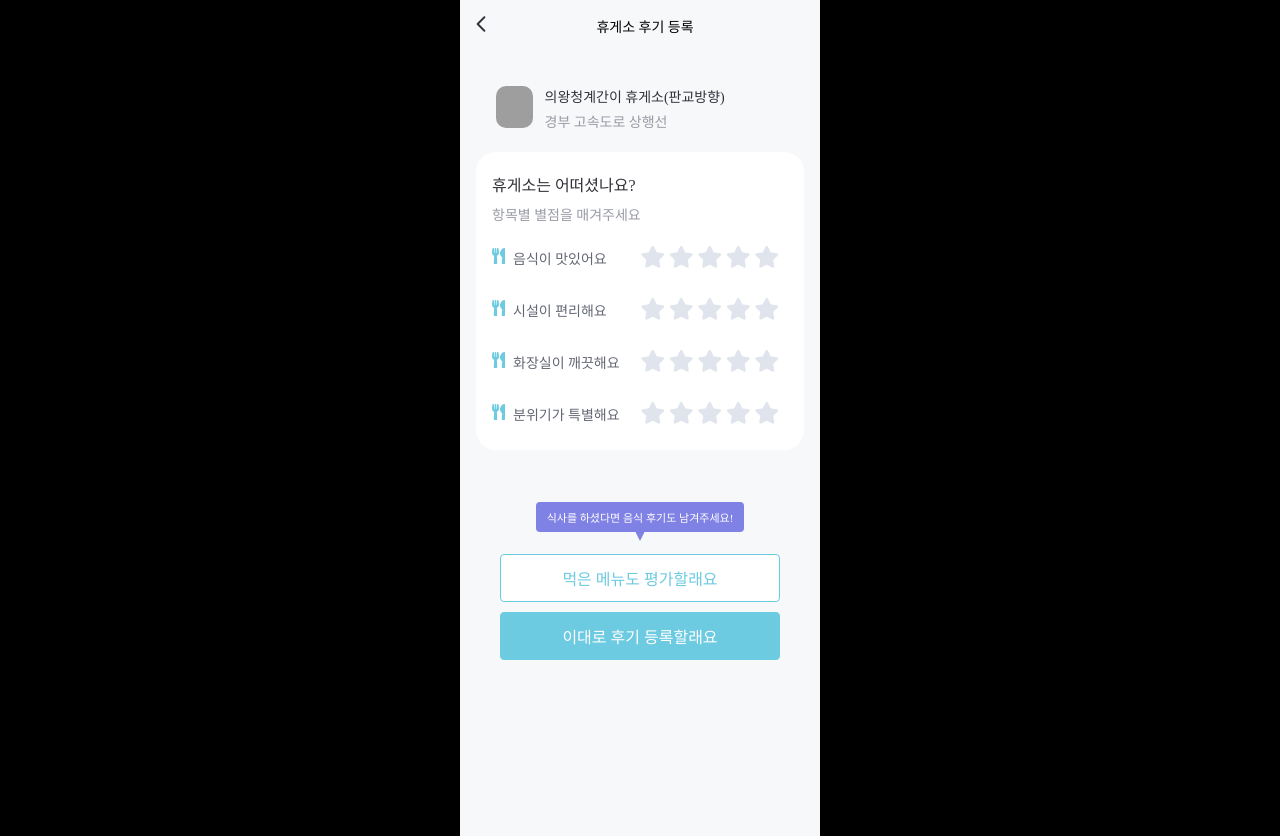
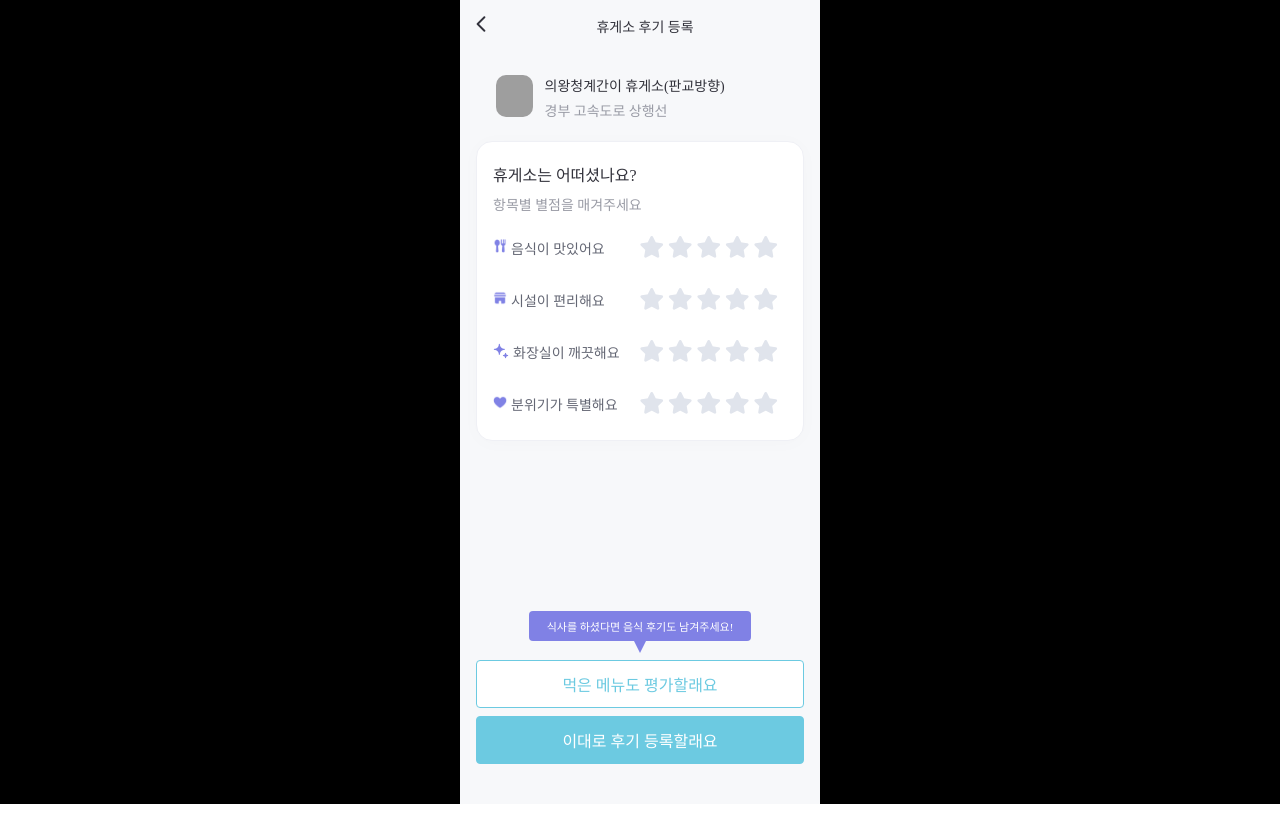
Before and after one commit to softeerbootcamp-3rd/softee5-hyundaittakdae-FE, a website built with Vite: page restAreaReview.html in a window 1280 px wide. After the commit the page ends 804 px from the top, so only its background shows below. Built offline with nearby package versions, Linux system fonts and the light colour scheme; grey boxes are pictures that could not be loaded; a web font is replaced by a local one.

Commit message:
design: 2차 리뷰 페이지 제외 디자인 최종 완료

```diff
--- a/css/dropdown.css
+++ b/css/dropdown.css
@@ -8,10 +8,10 @@
   width: 100%;
   height: 46px;
   position: relative;
-  border: 1.2px solid #979a9f;
+  border: 1.2px solid var(--200);
   border-radius: 6px;
   color: var(--300);
-  font-family: "Regular";
+  font-family: "Semibold";
   font-size: 14px;
   background: transparent;
   appearance: none;
--- a/css/restAreaReview.css
+++ b/css/restAreaReview.css
@@ -3,7 +3,7 @@ body {
 }
 
 #almostEntire {
-  height: 100vh;
+  height: calc(100vh - 32.4px);
   display: flex;
   justify-content: start;
   align-items: center;
@@ -18,22 +18,22 @@ body {
   padding-left: 10px;
   padding-top: 16px;
   position: relative;
-  background-color: #f7f8fa;
+  color: var(--700);
 }
 
 #BottomBox {
   position: fixed;
-  bottom: 130px;
+  bottom: 36px;
   height: auto;
-  width: 360px;
+  width: 328px;
   display: flex;
-  justify-content: start;
   align-items: center;
   flex-direction: column;
+  padding: 0px 16px;
 }
 
 #RestPlaceInfoBanner {
-  margin-top: 50px;
+  margin-top: 39px;
   margin-bottom: 24px;
   margin-left: 24px;
   height: 42px;
@@ -75,11 +75,13 @@ body {
   display: flex;
   justify-content: center;
   flex-direction: column;
-  background-color: #ffffff;
-  border-radius: 20px;
   padding-left: 16px;
   padding-right: 16px;
   margin: 0px 16px;
+  border-radius: 16px;
+  border: 1px solid var(--100);
+  background: var(--White, #fff);
+  box-shadow: 0px 2px 20px 0px rgba(0, 0, 0, 0.02);
 }
 
 #HowistheRest {
@@ -156,10 +158,10 @@ body {
 
 #purpleMessage {
   position: relative;
-  top: 0px;
+  top: 3px;
   margin-bottom: 10px;
   border-radius: 4px;
-  width: calc(60% - 8px);
+  width: 222px;
   height: 30px;
   background-color: #8081e5;
   display: flex;
@@ -172,10 +174,18 @@ body {
 
 #triangle-down {
   position: relative;
-  top: -13px;
+  top: -7px;
   width: 0;
   height: 0;
   border-left: 6px solid transparent;
   border-right: 6px solid transparent;
   border-top: 12px solid #8081e5;
 }
+
+#themeLogo {
+  width: 14px;
+  height: 14px;
+  margin-right: 4px;
+  color: #6ccae1;
+  margin-top: 1px;
+}
--- a/css/restAreaReview2.css
+++ b/css/restAreaReview2.css
@@ -1,5 +1,5 @@
 #almostEntire {
-  height: 100vh;
+  height: calc(100vh - 32.4px);
   display: flex;
   justify-content: start;
   align-items: center;
@@ -9,19 +9,17 @@
 
 #bigTitleRest {
   font-family: "Semibold";
-
+  color: var(--700);
   font-size: 14px;
   text-align: center;
   padding-left: 10px;
   padding-top: 12px;
   position: relative;
-  background-color: #f7f8fa;
 }
 
 #BottomBox {
   position: fixed;
   bottom: 0%;
-
   height: 25%;
   width: 360px;
   display: flex;
--- a/css/reviewComplete.css
+++ b/css/reviewComplete.css
@@ -17,6 +17,7 @@
   background: var(--white);
   box-shadow: 0px 1px 15px 0px rgba(45, 44, 86, 0.05);
   margin-top: 300px;
+  z-index: 99;
 }
 
 #recommendSmallTitle {
--- a/js/pages/main/restPlaceArea.js
+++ b/js/pages/main/restPlaceArea.js
@@ -49,7 +49,7 @@ var RestAreaArr = [
 var logoUrlArr = {
   "음식이 맛있어요": "/assets/img/themeImg/purplefood.png",
   "시설이 편리해요": "/assets/img/themeImg/purpleplace.png",
-  "화장실이 깨끗해요": "/assets/img/themeImg/purplemathroom.png",
+  "화장실이 깨끗해요": "/assets/img/themeImg/purplebathroom.png",
   "분위기가 좋아요": "/assets/img/themeImg/purplemood.png",
 };
 
--- a/restAreaReview.html
+++ b/restAreaReview.html
@@ -17,6 +17,16 @@
     <script defer src="/js/components/back.js"></script>
     <script defer src="/js/components/dropdown.js"></script>
     <script src="https://maps.googleapis.com/maps/api/js?key=AIzaSyCw1ZBbZLRARjidn3WHiKdlJThB3a-uGdE"></script>
+    <script defer src="/js/toast.js"></script>
+    <link
+      rel="stylesheet"
+      type="text/css"
+      href="https://cdn.jsdelivr.net/npm/toastify-js/src/toastify.min.css"
+    />
+    <script
+      type="text/javascript"
+      src="https://cdn.jsdelivr.net/npm/toastify-js"
+    ></script>
 
     <meta name="viewport" content="width=device-width, initial-scale=1.0" />
     <title>휴게소를 부탁해</title>
@@ -52,10 +62,10 @@
             <div id="RatingBigBox">
               <div id="EntireRow">
                 <div id="plusInfoWrapper">
-                  <i
-                    class="fas fa-utensils"
-                    style="margin-right: 8px; color: #6ccae1"
-                  ></i>
+                  <img
+                    id="themeLogo"
+                    src="/assets/img/themeImg/purplefood.png"
+                  />
                   <p id="plusInfo">음식이 맛있어요</p>
                 </div>
                 <div class="rightStar">
@@ -156,10 +166,10 @@
               <div>
                 <div id="EntireRow">
                   <div id="plusInfoWrapper">
-                    <i
-                      class="fas fa-utensils"
-                      style="margin-right: 8px; color: #6ccae1"
-                    ></i>
+                    <img
+                      id="themeLogo"
+                      src="/assets/img/themeImg/purpleplace.png"
+                    />
                     <p id="plusInfo">시설이 편리해요</p>
                   </div>
                   <div class="rightStar">
@@ -261,10 +271,11 @@
               <div>
                 <div id="EntireRow">
                   <div id="plusInfoWrapper">
-                    <i
-                      class="fas fa-utensils"
-                      style="margin-right: 8px; color: #6ccae1"
-                    ></i>
+                    <img
+                      id="themeLogo"
+                      src="/assets/img/themeImg/purplebathroom.png"
+                      style="width: 16px; height: 16px"
+                    />
                     <p id="plusInfo">화장실이 깨끗해요</p>
                   </div>
                   <div class="rightStar">
@@ -366,10 +377,10 @@
               <div>
                 <div id="EntireRow">
                   <div id="plusInfoWrapper">
-                    <i
-                      class="fas fa-utensils"
-                      style="margin-right: 8px; color: #6ccae1"
-                    ></i>
+                    <img
+                      id="themeLogo"
+                      src="/assets/img/themeImg/purplemood.png"
+                    />
                     <p id="plusInfo">분위기가 특별해요</p>
                   </div>
                   <div class="rightStar">
@@ -476,10 +487,11 @@
               식사를 하셨다면 음식 후기도 남겨주세요!
             </div>
             <div id="triangle-down"></div>
+            <button id="lineBtn" style="margin-bottom: 8px">
+              먹은 메뉴도 평가할래요
+            </button>
 
-            <button id="writeReviewBtn">먹은 메뉴도 평가할래요</button>
-
-            <button id="writeContinueBtn">이대로 후기 등록할래요</button>
+            <button id="fillBtn">이대로 후기 등록할래요</button>
           </div>
         </div>
       </div>
--- a/style.css
+++ b/style.css
@@ -153,10 +153,6 @@ input {
   border-bottom: 1px solid rgba(235, 235, 235, 1);
 }
 
-#bigTitle {
-  font-family: Semibold;
-}
-
 #backWrapper {
   width: 100%;
   height: 48px;
@@ -187,9 +183,9 @@ select {
 /* 버튼 컴포넌트 css */
 #lineBtn {
   width: 100%;
-  height: 44px;
+  height: 48px;
   font-family: "Semibold";
-  font-size: 14px;
+  font-size: 16px;
   background-color: var(--white);
   color: var(--mainColor);
   border: 0.79px solid var(--mainColor);
@@ -198,9 +194,9 @@ select {
 
 #fillBtn {
   width: 100%;
-  height: 44px;
+  height: 48px;
   font-family: "Semibold";
-  font-size: 14px;
+  font-size: 16px;
   background-color: var(--mainColor);
   color: var(--white);
   border: 0.79px solid var(--mainColor);
@@ -209,9 +205,9 @@ select {
 
 #disabledBtn {
   width: 100%;
-  height: 44px;
+  height: 48px;
   font-family: "Semibold";
-  font-size: 14px;
+  font-size: 16px;
   background-color: var(-200);
   color: var(--white);
   border: 0.79px solid var(--200);
@@ -288,3 +284,14 @@ select {
   width: 12px;
   height: 12px;
 }
+
+#BottomBoxFixed {
+  position: fixed;
+  bottom: 36px;
+  height: auto;
+  width: 328px;
+  display: flex;
+  align-items: center;
+  flex-direction: column;
+  padding: 0px 16px;
+}
```
Also changed, not shown: restAreaReview2.html (+5 -3 lines), reviewComplete.html (+2 -2 lines).
